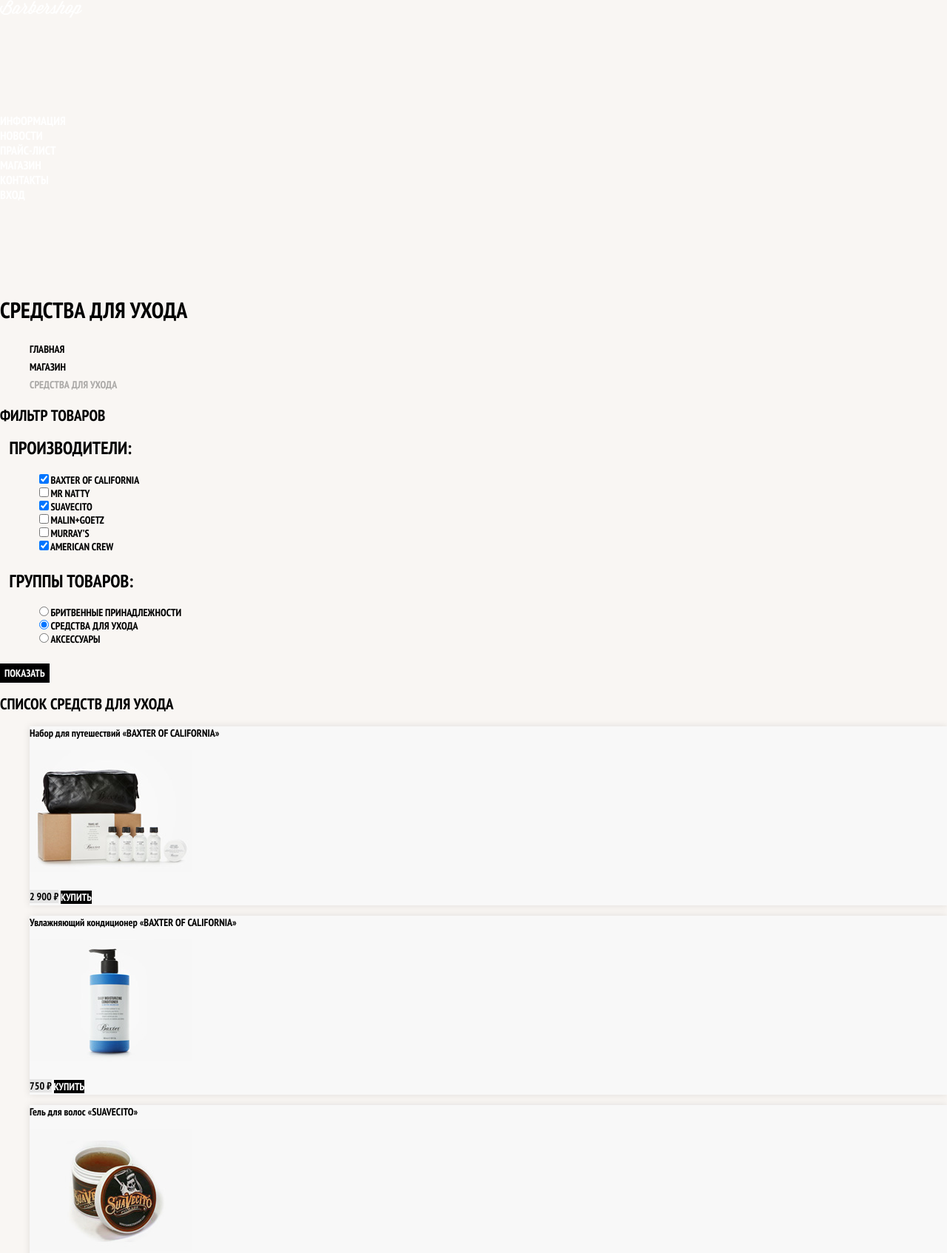
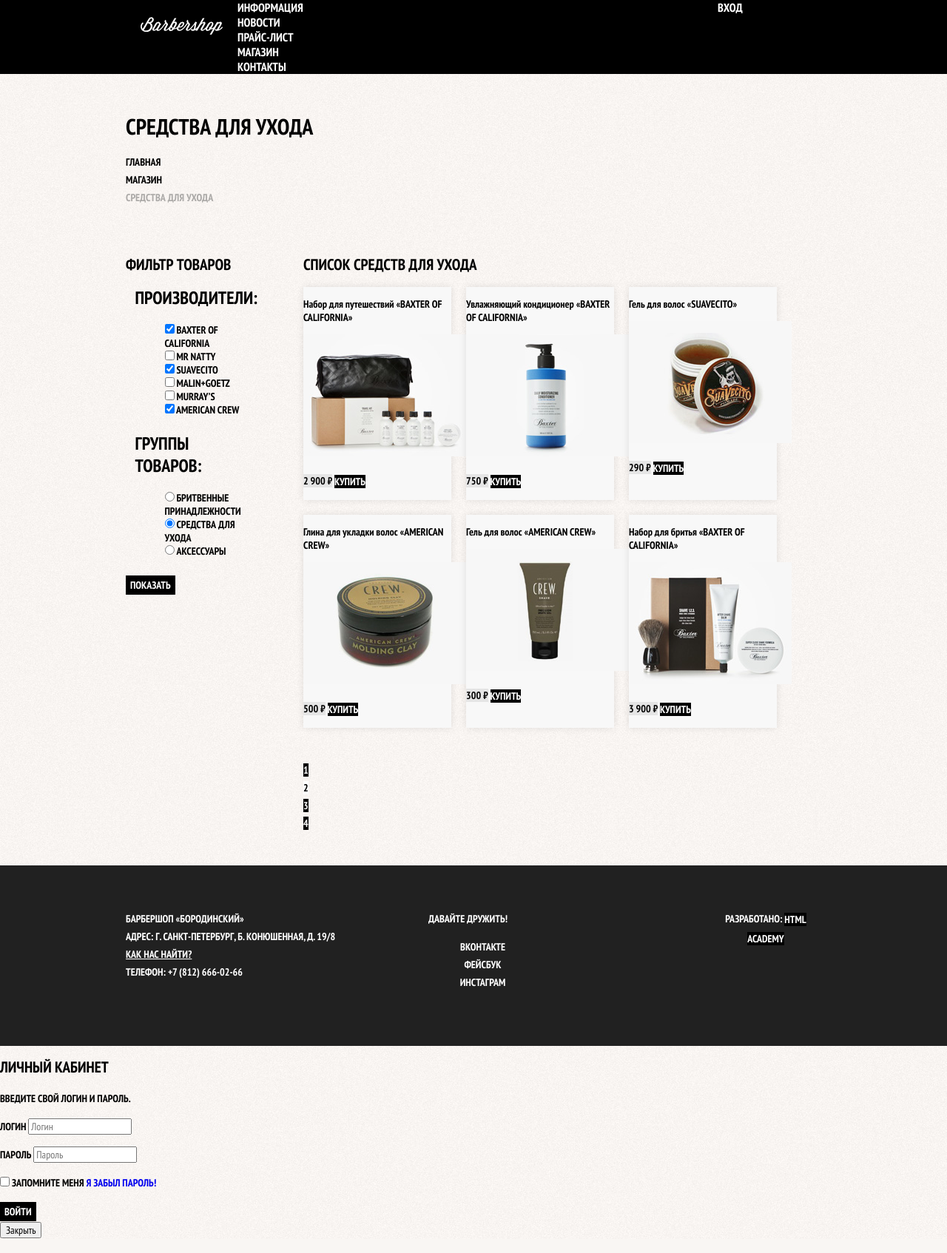
Before and after one commit to vlasov88/922143-barbershop, a plain HTML site: page catalog.html in a window 1280 px wide. Shown: the top 1694 px of the page at 74% size. Drawn offline with Linux system fonts and the light colour scheme; files whose address does not match are found by name.

Commit message:
6. Сетки

```diff
--- a/catalog.html
+++ b/catalog.html
@@ -12,7 +12,7 @@
 <body class="inner-page">
 
     <header class="main-header">
-        <nav class="main-navigation">
+        <nav class="main-navigation container">
             <a class="main-header-logo" href="index.html">
                 <img src="img/logo.svg" width="111" height="24" alt="Логотип барбершопа «Бородинский»">
             </a>
@@ -42,6 +42,8 @@
             </li>
             <li class="breadcrumbs-current">Средства для ухода</li>
         </ul>
+
+        <div class="catalog-columns">
 
             <section class="filters">
                 <h2 class="visually-hidden">Фильтр товаров</h2>
@@ -207,9 +209,12 @@
                 </ul>
             </section>
 
+        </div>
+
     </main>
 
     <footer class="main-footer">
+        <div class="container">
           <p class="footer-contacts">
           Барбершоп «Бородинский»<br>
           Адрес: г. Санкт-Петербург, Б. Конюшенная, д. 19/8<br>
@@ -227,6 +232,7 @@
         <p class="footer-copyright">
           <b>Разработано:</b> <a class="button" href="https://htmlacademy.ru">HTML Academy</a>
         </p>
+        </div>
     </footer>
 
     <section class="modal modal-login">
--- a/css/style.css
+++ b/css/style.css
@@ -24,6 +24,10 @@ body {
     background-repeat: repeat;
   }
 
+  .main-header {
+    margin-bottom: 75px;
+  }
+
   a {
     text-decoration: none;
   }
@@ -47,16 +51,72 @@ body {
   }
 
   .main-navigation {
+    display: flex;
+    flex-direction: column;
+    align-items: center;
+
     font-size: 16px;
     line-height: 20px;
     color: #ffffff;
 
+    background-color: transparent;
+  }
+
+    .inner-page .main-header {
+        margin-bottom: 50px;
+        background-color: #000000;
+    }
+
+  .inner-page .main-navigation {
+    flex-direction: row;
+    align-items: flex-start;
+  }
+
+  .main-header-logo {
+    order: 2;
+
+    width: 368px;
+    height: 153px;
+  }
+
+  .inner-page .main-header-logo {
+      order: 0;
+
+      width: 111px;
+      height: 24px;
+      padding: 23px 20px;
+  }
+
+  .main-navigation-wrapper {
+    width: 100%;
+    margin-bottom: 60px;
+
     background-color: #000000;
   }
+
+  .main-navigation-wrapper .container {
+    display: flex;
+    justify-content: space-between;
+  }
+
 
   .site-navigation,
   .user-navigation {
     list-style: none;
+    margin: 0;
+    padding: 0;
+  }
+
+  .site-navigation {
+    width: 620px;
+  }
+
+  .user-navigation {
+    width: 140px;
+  }
+
+  .inner-page .user-navigation {
+    margin-left: auto;
   }
 
   .site-navigation a,
@@ -71,11 +131,27 @@ body {
     background-color: #242424;
   }
 
+  .container {
+    width: 940px;
+    margin: 0 auto;
+    padding: 0 10px;
+  }
+
+  .features {
+    margin-bottom: 80px;
+  }
+
   .features-list {
+    display: flex;
+    justify-content: space-between;
+    margin: 0;
+    padding: 0;
+
     list-style: none;
   }
 
   .feature-item {
+    width: 300px;
     text-align: center;
   }
 
@@ -85,6 +161,11 @@ body {
   }
 
   .index-columns {
+    display: flex;
+    justify-content: space-between;
+    padding: 50px 80px;
+    margin-bottom: 35px;
+
     color: #000000;
 
     background-color: #f8f5f2;
@@ -98,6 +179,10 @@ body {
     line-height: 42px;
   }
 
+  .news {
+    width: 380px;
+  }
+
   .news-list {
     list-style: none;
   }
@@ -106,9 +191,21 @@ body {
     text-transform: none;
   }
 
+  .gallery {
+    width: 300px;
+  }
+
   .gallery-content {
     background-color: #cccccc;
     border: 7px solid #ffffff;
+  }
+
+  .contacts {
+    width: 380px;
+  }
+
+  .appointment {
+    width: 300px;
   }
 
   .appointment-item input {
@@ -123,11 +220,19 @@ body {
   }
 
   .page-title {
+    margin: 0;
+    margin-bottom: 15px;
+    padding: 0;
+
     font-size: 30px;
     line-height: 42px;
   }
 
   .breadcrumbs {
+    padding: 0;
+    margin: 0;
+    margin-bottom: 50px;
+
     list-style: none;
   }
 
@@ -142,6 +247,15 @@ body {
 
   .breadcrumbs-current {
     color: #aba9a7;
+  }
+
+  .catalog-columns {
+      display: flex;
+      justify-content: space-between;
+  }
+
+  .filter {
+      width: 180px;
   }
 
   .filter fieldset {
@@ -169,13 +283,31 @@ body {
     opacity: 0.5;
   }
 
+  .catalog {
+    width: 700px;
+  }
+
   .catalog-list {
+    display: flex;
+    flex-wrap: wrap;
+    padding: 0;
+    margin: 0;
+    margin-bottom: 25px;
+
     list-style: none;
   }
 
   .catalog-item {
+    width: 200px;
+    margin-right: 20px;
+    margin-bottom: 20px;
+
     background-color: #f8f8f8;
     box-shadow: 0 0 10px rgba(0, 0, 0, 0.1);
+  }
+
+  .catalog-item:nth-child(3n) {
+    margin-right: 0;
   }
 
   .catalog-item:hover {
@@ -209,6 +341,9 @@ body {
   }
 
   .pagination-list {
+    padding: 0;
+    margin: 0;
+
     list-style: none;
   }
 
@@ -238,6 +373,10 @@ body {
     background-color: #ffffff;
   }
 
+  .product-photos {
+    width: 460px;
+  }
+
   .product-photo-preview {
     list-style: none;
   }
@@ -262,6 +401,10 @@ body {
     background-color: #e5e5e5;
   }
 
+  .product-info {
+    width: 390px;
+  }
+
   .product-info h3 {
     font-size: 24px;
     line-height: 30px;
@@ -272,12 +415,29 @@ body {
   }
 
   .main-footer {
+    margin-top: 65px;
+    padding: 60px 0;
+
     color: #ffffff;
 
     background-color: #212121;
     background-image: url("img/pattern-dark.jpg");
     background-position: 0 0;
     background-repeat: repeat;
+  }
+
+  .inner-page .main-footer {
+    margin-top: 45px;
+  }
+
+  .main-footer .container {
+    display: flex;
+  }
+
+  .footer-contacts {
+    width: 320px;
+    margin: 0;
+    margin-right: 70px;
   }
 
   .footer-contacts a {
@@ -291,6 +451,8 @@ body {
   }
 
   .footer-social {
+    width: 145px;
+
     text-align: center;
   }
 
@@ -303,6 +465,9 @@ body {
   }
 
   .footer-copyright {
+    width: 150px;
+    margin: 0;
+    margin-left: auto;
     text-align: center;
   }
 
@@ -312,106 +477,3 @@ body {
 
     background-color: #ffffff;
   }
-
-  .modal {
-    color: #000000;
-
-    background-color: #f8f3f0;
-    background-image: url("img/pattern-light.jpg");
-    background-position: 0 0;
-    background-repeat: repeat;
-  }
-
-  .modal h2 {
-    font-size: 30px;
-    line-height: 42px;
-  }
-
-  .login-form input[type="text"],
-  .login-form input[type="password"] {
-    font: inherit;
-    color: #000000;
-    text-transform: uppercase;
-
-    background-color: #f9f6f3;
-    border: 2px solid #000000;
-  }
-
-  .login-form input:focus {
-    border-color: #663d15;
-  }
-
-  .login-checkbox:hover,
-  .login-checkbox:focus {
-    color: #663d15;
-  }
-
-  .restore {
-    color: #000000;
-    text-decoration: underline;
-  }
-
-  .restore:hover,
-  .restore:focus {
-    text-decoration: none;
-  }
-
-  /* ----- Сеточные стили ----- */
-
-
-  html,
-  body {
-    min-width: 1122px;
-    min-height: 1750px;
-  }
-
-  body {
-    /* Временно для сетки */
-    background-image: url('img/barbershop-index-grid.jpg');
-    background-size: 1372px auto;
-    background-repeat: no-repeat;
-  }
-
-  .main-header {
-    margin-bottom: 75px;
-
-    /* Временно для сетки */
-    min-height: 285px;
-  }
-
-  .main-navigation {
-    display: flex;
-    flex-direction: column;
-
-    /* Временно для сетки */
-    min-height: 285px;
-    background-color: transparent;
-  }
-
-  .main-header-logo {
-    width: 368px;
-    height: 153px;
-
-    /* Временно для сетки */
-    /* display: block;*/
-  }
-
-  .site-navigation {
-    margin: 0;
-    padding: 0;
-
-    list-style: none;
-
-    /* Временно для сетки */
-    min-height: 70px;
-  }
-
-  .user-navigation {
-    margin: 0;
-    padding: 0;
-
-    list-style: none;
-
-    /* Временно для сетки */
-    min-height: 70px;
-  }
```
Also changed, not shown: catalog-item.html (+5 -2 lines), index.html (+1 -0 lines). Lines whose indentation alone changed are shown as unchanged.
